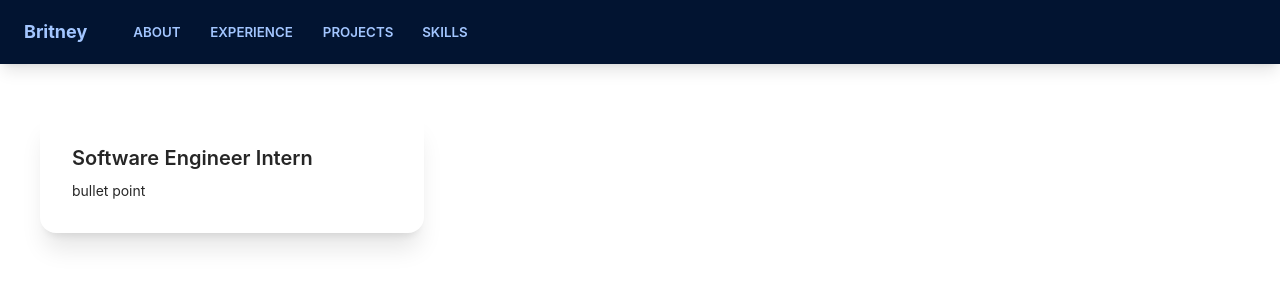
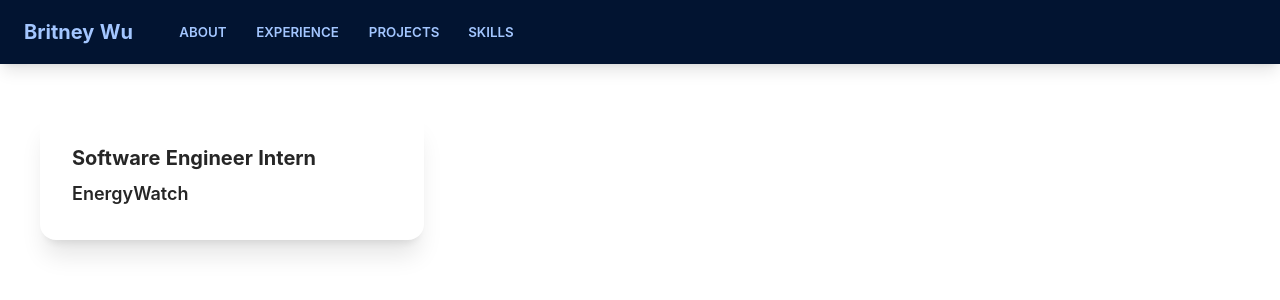
Before and after one commit to bw0123/portfolio-v2, a React (Create React App) app: page / in a window 1280 px wide. Both pictures are taken after a click on the link "EXPERIENCE". Shown: the top 300 px of the page. Built offline with nearby package versions, Linux system fonts and the light colour scheme.

Commit message:
clean up WorkExperience.jsx, rm antd stuff

```diff
--- a/src/components/SwitchSection.jsx
+++ b/src/components/SwitchSection.jsx
@@ -30,10 +30,10 @@ function SwitchSection() {
 
     return(
         <div>
-            <div class="navbar mb-2 shadow-lg bg-neutral text-neutral-content">
+            <div class="navbar mb-2 shadow-lg bg-neutral text-neutral-content text-xl">
                 <div class="flex-none px-2 mx-2">
-                    <span class="text-lg font-bold">
-                        Britney
+                    <span class="font-bold">
+                        Britney Wu
                     </span>
                 </div>
                 <div class="flex-1 px-2 mx-2">
--- a/src/components/WorkExperience.jsx
+++ b/src/components/WorkExperience.jsx
@@ -1,20 +1,14 @@
 import React from 'react'
-import { Col, Row } from 'antd';
-
 
 function WorkExperience() {
     return(
         <div className='p-10'>
-            <Row gutter={16}>
-                <Col span={8}>
                     <div class="card w-96 bg-base-100 shadow-xl">
-                        <div class="card-body">
-                            <h2 class="card-title">Software Engineer Intern</h2>
-                                <p>bullet point</p>
+                        <div class="card-body text-lg">
+                            <h2 class="card-title font-bold">Software Engineer Intern</h2>
+                                <h3 class="font-semibold">EnergyWatch</h3>
                         </div>
                     </div>
-                </Col>
-            </Row>
         </div>
     )
 }
```
